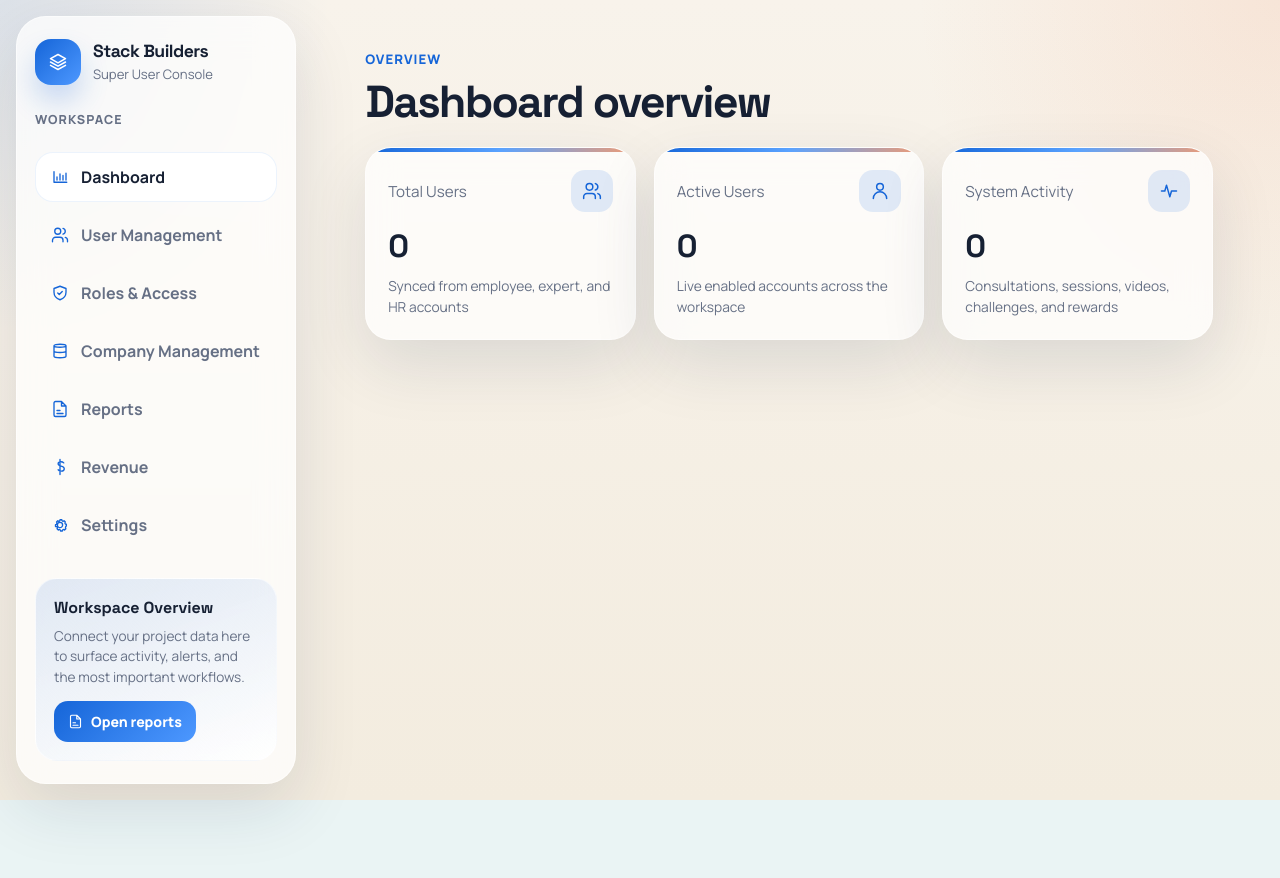
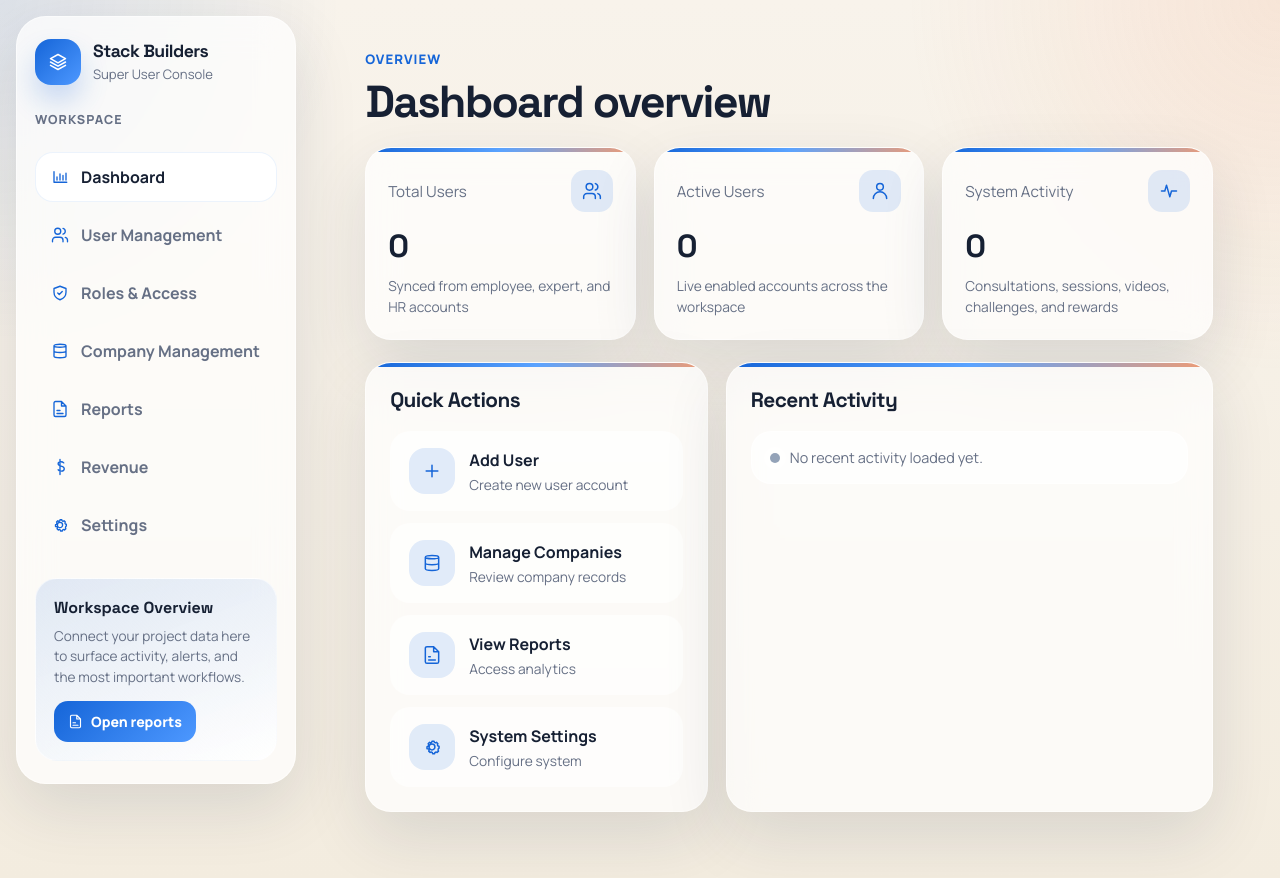
Before and after one commit to IIIT-Sricity-FSD-2024-2028/12_StackBuilders, a React (Vite) app in the folder front-end/react-app/: page /admin in a window 1280 px wide. Before the commit the page ends 800 px from the top, so only its background shows below. Built offline with nearby package versions, Linux system fonts and the light colour scheme.

Commit message:
Add admin dashboard actions and activity

```diff
--- a/front-end/react-app/src/features/admin/AdminDashboard.jsx
+++ b/front-end/react-app/src/features/admin/AdminDashboard.jsx
@@ -5,6 +5,10 @@ function AdminIcon({ name }) {
     users: "M16 21v-2a4 4 0 0 0-4-4H6a4 4 0 0 0-4 4v2 M9 11a4 4 0 1 0 0-8 4 4 0 0 0 0 8 M22 21v-2a4 4 0 0 0-3-3.87 M16 3.13a4 4 0 0 1 0 7.75",
     user: "M20 21a8 8 0 0 0-16 0 M12 11a4 4 0 1 0 0-8 4 4 0 0 0 0 8",
     heartbeat: "M3 12h4l2-7 4 14 2-7h6",
+    plus: "M12 5v14 M5 12h14",
+    database: "M4 5c0-1.1 3.6-2 8-2s8 .9 8 2-3.6 2-8 2-8-.9-8-2Zm0 0v7c0 1.1 3.6 2 8 2s8-.9 8-2V5m-16 7v7c0 1.1 3.6 2 8 2s8-.9 8-2v-7",
+    file: "M14 2H6a2 2 0 0 0-2 2v16a2 2 0 0 0 2 2h12a2 2 0 0 0 2-2V8Zm0 0v6h6 M8 18h8 M8 14h2",
+    settings: "M12 15.5a3.5 3.5 0 1 0 0-7 3.5 3.5 0 0 0 0 7ZM19.4 15a1.7 1.7 0 0 0 .34 1.88l.06.06-1.7 1.7-.06-.06a1.7 1.7 0 0 0-1.88-.34 1.7 1.7 0 0 0-1.03 1.56V20h-2.4v-.2a1.7 1.7 0 0 0-1.03-1.56 1.7 1.7 0 0 0-1.88.34l-.06.06-1.7-1.7.06-.06A1.7 1.7 0 0 0 8.4 15a1.7 1.7 0 0 0-1.56-1.03H6v-2.4h.2A1.7 1.7 0 0 0 7.76 10a1.7 1.7 0 0 0-.34-1.88l-.06-.06 1.7-1.7.06.06A1.7 1.7 0 0 0 11 6.76 1.7 1.7 0 0 0 12.03 5.2V5h2.4v.2A1.7 1.7 0 0 0 15.46 6.76a1.7 1.7 0 0 0 1.88-.34l.06-.06 1.7 1.7-.06.06A1.7 1.7 0 0 0 18.7 10a1.7 1.7 0 0 0 1.56 1.03h.2v2.4h-.2A1.7 1.7 0 0 0 19.4 15Z",
   };
 
   return (
@@ -18,6 +22,13 @@ const stats = [
   { label: "Total Users", value: "0", detail: "Synced from employee, expert, and HR accounts", icon: "users" },
   { label: "Active Users", value: "0", detail: "Live enabled accounts across the workspace", icon: "user" },
   { label: "System Activity", value: "0", detail: "Consultations, sessions, videos, challenges, and rewards", icon: "heartbeat" },
+];
+
+const quickActions = [
+  { title: "Add User", detail: "Create new user account", icon: "plus", target: "#user-management" },
+  { title: "Manage Companies", detail: "Review company records", icon: "database", target: "#company-management" },
+  { title: "View Reports", detail: "Access analytics", icon: "file", target: "#reports" },
+  { title: "System Settings", detail: "Configure system", icon: "settings", target: "#settings" },
 ];
 
 function AdminDashboard() {
@@ -43,6 +54,33 @@ function AdminDashboard() {
         ))}
       </section>
 
+      <section className="admin-content-grid">
+        <article className="admin-panel">
+          <h3>Quick Actions</h3>
+          <div className="admin-action-list">
+            {quickActions.map((action) => (
+              <a className="admin-action" href={action.target} key={action.title}>
+                <span className="admin-action-icon"><AdminIcon name={action.icon} /></span>
+                <span>
+                  <strong>{action.title}</strong>
+                  <small>{action.detail}</small>
+                </span>
+              </a>
+            ))}
+          </div>
+        </article>
+
+        <article className="admin-panel">
+          <h3>Recent Activity</h3>
+          <ul className="admin-activity-list">
+            <li className="admin-empty-activity">
+              <span className="admin-activity-dot" />
+              <span>No recent activity loaded yet.</span>
+            </li>
+          </ul>
+        </article>
+      </section>
+
     </main>
   );
 }
--- a/front-end/react-app/src/features/admin/admin-dashboard.css
+++ b/front-end/react-app/src/features/admin/admin-dashboard.css
@@ -41,7 +41,7 @@
 .admin-brand-lockup { display: flex; align-items: center; gap: 12px; }
 .admin-brand-mark { display: grid; place-items: center; width: 46px; height: 46px; border-radius: 16px; color: #fff; background: linear-gradient(135deg, #1565d8, #4d98ff); box-shadow: 0 16px 28px rgba(21, 101, 216, .22); }
 .admin-brand-copy strong { display: block; font-family: "Space Grotesk", sans-serif; font-size: 1.1rem; letter-spacing: -.03em; }
-.admin-brand-copy span, .admin-sidebar-label, .admin-sidebar-link, .admin-sidebar-card p, .admin-card-header, .admin-card p { color: #667085; }
+.admin-brand-copy span, .admin-sidebar-label, .admin-sidebar-link, .admin-sidebar-card p, .admin-card-header, .admin-card p, .admin-action small, .admin-empty-activity { color: #667085; }
 .admin-brand-copy span { font-size: .82rem; }
 .admin-sidebar-label { margin: 8px 0 6px; font-size: .78rem; font-weight: 800; letter-spacing: .08em; text-transform: uppercase; }
 .admin-sidebar-nav { display: flex; flex-direction: column; gap: 8px; }
@@ -53,7 +53,7 @@
 .admin-sidebar-card p { margin: 0 0 14px; font-size: .85rem; line-height: 1.5; }
 .admin-sidebar-card a { display: inline-flex; align-items: center; gap: 8px; padding: 11px 14px; border-radius: 14px; color: #fff; background: linear-gradient(135deg, #1565d8, #4d98ff); font-size: .88rem; font-weight: 800; text-decoration: none; }
 
-.admin-brand-mark svg, .admin-sidebar-link svg, .admin-sidebar-card svg, .admin-card-icon svg { width: 20px; height: 20px; fill: none; stroke: currentColor; stroke-linecap: round; stroke-linejoin: round; stroke-width: 1.8; }
+.admin-brand-mark svg, .admin-sidebar-link svg, .admin-sidebar-card svg, .admin-card-icon svg, .admin-action-icon svg { width: 20px; height: 20px; fill: none; stroke: currentColor; stroke-linecap: round; stroke-linejoin: round; stroke-width: 1.8; }
 .admin-brand-mark svg { color: #fff; }
 .admin-sidebar-link svg { width: 18px; height: 18px; color: #1565d8; }
 .admin-sidebar-card svg { width: 15px; height: 15px; }
@@ -73,6 +73,21 @@
 .admin-card-icon { width: 42px; height: 42px; border-radius: 14px; }
 .admin-card h2 { margin: 0 0 10px; font-family: "Space Grotesk", sans-serif; font-size: 2rem; letter-spacing: -.04em; }
 .admin-card p { margin: 0; font-size: .86rem; line-height: 1.5; }
-@media (max-width: 1100px) { .admin-stats { grid-template-columns: repeat(2, minmax(0, 1fr)); } }
+.admin-content-grid { display: grid; grid-template-columns: .95fr 1.35fr; gap: 18px; margin-top: 22px; }
+.admin-panel { position: relative; overflow: hidden; padding: 24px; border: 1px solid rgba(255, 255, 255, .5); border-radius: 26px; background: var(--admin-panel); box-shadow: var(--admin-shadow); backdrop-filter: blur(16px); }
+.admin-panel::before { content: ""; position: absolute; inset: 0 0 auto; height: 4px; background: linear-gradient(90deg, #1565d8, #5aa3ff, #f19b72); }
+.admin-panel:hover { transform: translateY(-4px); box-shadow: 0 28px 70px rgba(24, 39, 75, .16); }
+.admin-panel h3 { margin: 0 0 18px; font-family: "Space Grotesk", sans-serif; font-size: 1.3rem; letter-spacing: -.03em; }
+.admin-action-list, .admin-activity-list { display: grid; gap: 12px; }
+.admin-action { display: flex; align-items: center; gap: 14px; padding: 16px 18px; border: 1px solid transparent; border-radius: 20px; background: rgba(255, 255, 255, .62); text-decoration: none; transition: .25s ease; }
+.admin-action:hover { transform: translateX(6px); border-color: rgba(21, 101, 216, .14); background: rgba(255, 255, 255, .88); }
+.admin-action-icon { flex: 0 0 auto; display: grid; place-items: center; width: 46px; height: 46px; border-radius: 16px; color: #1565d8; background: rgba(21, 101, 216, .12); }
+.admin-action strong, .admin-action small { display: block; }
+.admin-action strong { margin-bottom: 4px; color: #162033; font-size: 1rem; }
+.admin-action small { font-size: .86rem; }
+.admin-activity-list { list-style: none; margin: 0; padding: 0; }
+.admin-empty-activity { display: flex; align-items: center; padding: 16px 18px; border: 1px solid rgba(255, 255, 255, .55); border-radius: 20px; background: rgba(255, 255, 255, .64); font-size: .9rem; }
+.admin-activity-dot { width: 10px; height: 10px; margin-right: 10px; border-radius: 50%; background: #94a3b8; box-shadow: 0 0 0 6px rgba(255, 255, 255, .48); }
+@media (max-width: 1100px) { .admin-stats { grid-template-columns: repeat(2, minmax(0, 1fr)); } .admin-content-grid { grid-template-columns: 1fr; } }
 @media (max-width: 860px) { .admin-console-shell { grid-template-columns: 1fr; } .admin-console-sidebar { position: static; height: auto; } .admin-sidebar-nav { display: grid; grid-template-columns: repeat(2, minmax(0, 1fr)); } .admin-sidebar-card { margin-top: 0; } }
-@media (max-width: 640px) { .admin-console-shell { padding: 10px; } .admin-console-main { padding: 20px 8px 32px; } .admin-stats { grid-template-columns: 1fr; } .admin-sidebar-nav { grid-template-columns: 1fr; } .admin-card { padding: 20px; } }
+@media (max-width: 640px) { .admin-console-shell { padding: 10px; } .admin-console-main { padding: 20px 8px 32px; } .admin-stats { grid-template-columns: 1fr; } .admin-sidebar-nav { grid-template-columns: 1fr; } .admin-panel, .admin-card { padding: 20px; } }
```
Also changed, not shown: front-end/react-app/src/features/admin/README.md.
